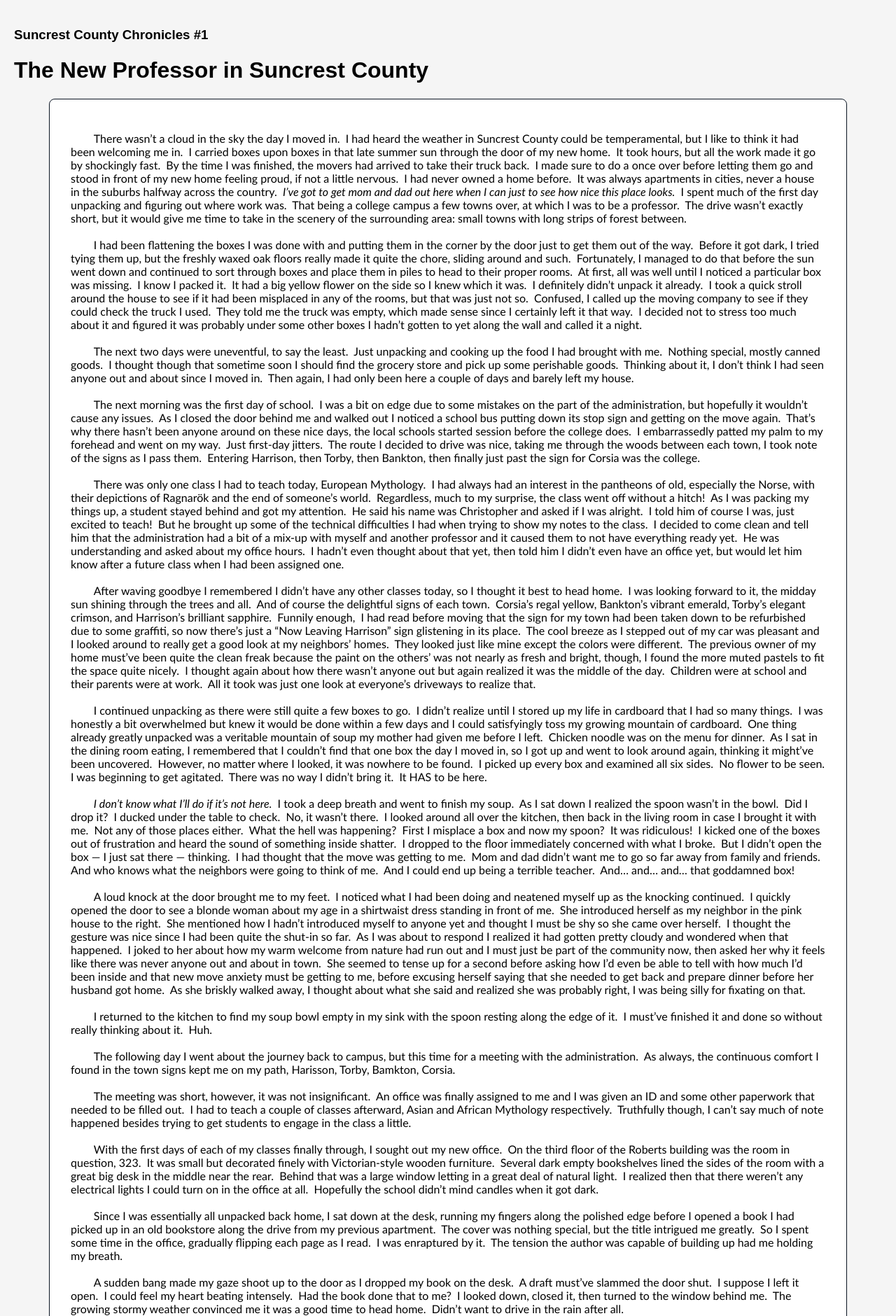
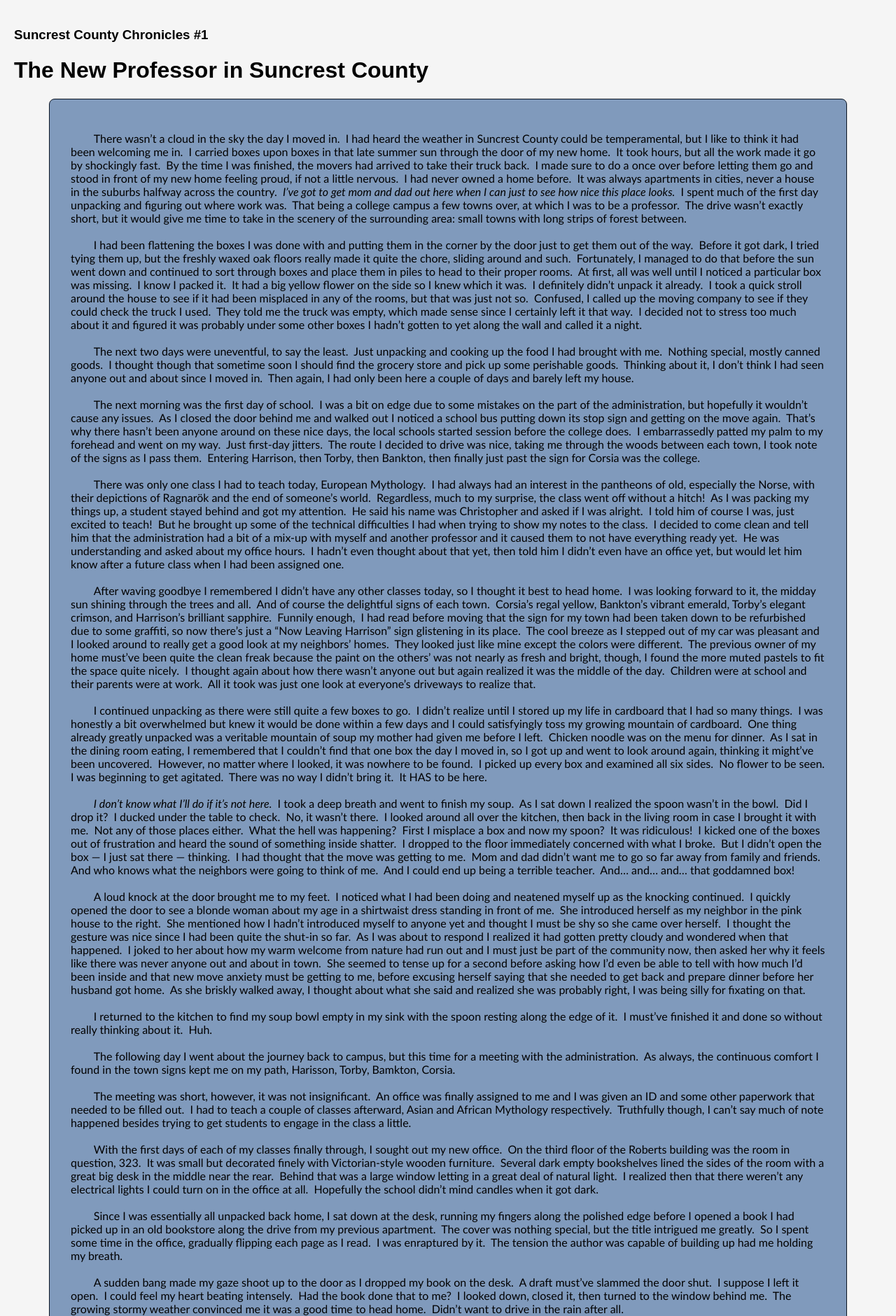
Before and after one commit to ZachM1ch/handmade-sites, a PHP site: page /stories/Suncrest-County/01.php in a window 1280 px wide. Shown: the part 59-1939 px from the top of the page at 70% size. Run offline with PHP 8.4, Linux system fonts and the light colour scheme.

Commit message:
Update coastal-dawn-theme.css

```diff
--- a/assets/css/coastal-dawn-theme.css
+++ b/assets/css/coastal-dawn-theme.css
@@ -88,7 +88,7 @@ footer {
 
 /* === Card Style === */
 .card {
-    background: #fff; /*#809abc;*/ /* Washed denim */
+    background: #809abc; /* Washed denim */
     border: 1px solid #0b1523; /* Corbeau border */
     padding: 30px;
     border-radius: 8px;
```
